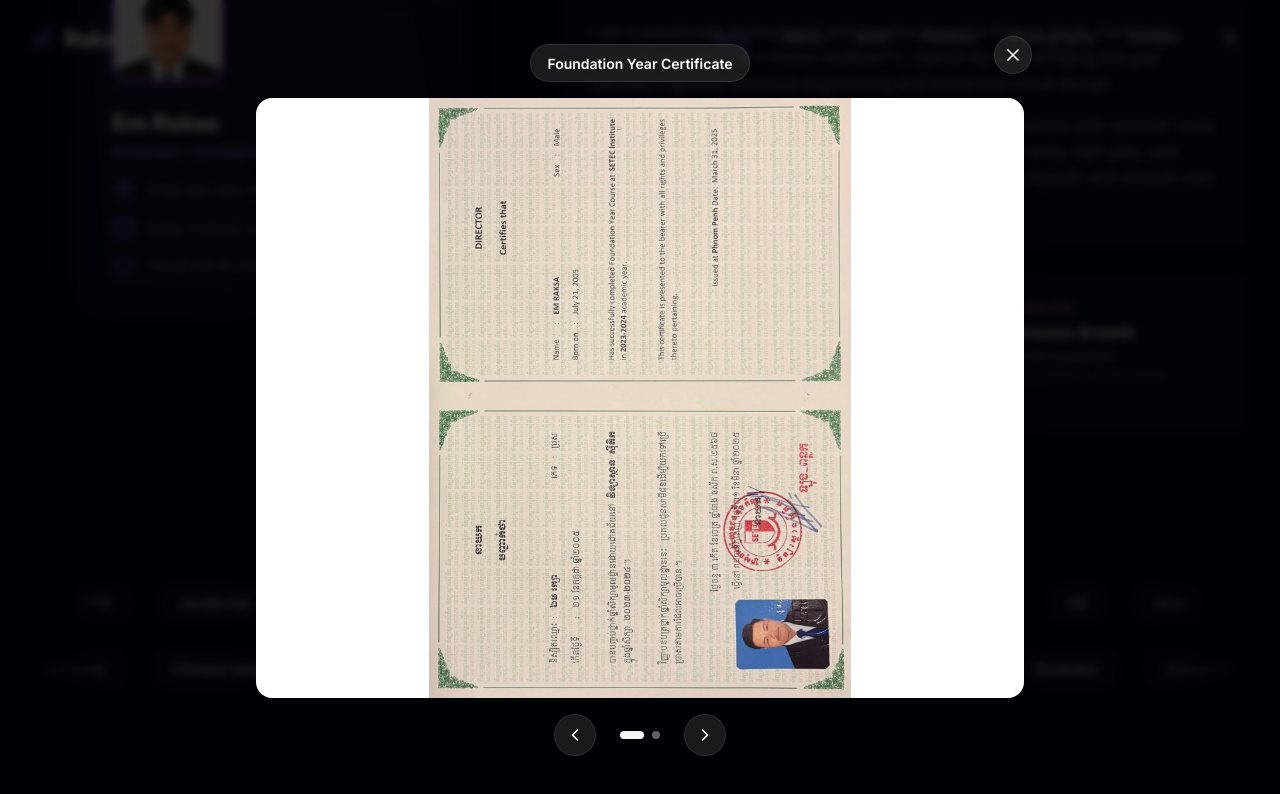
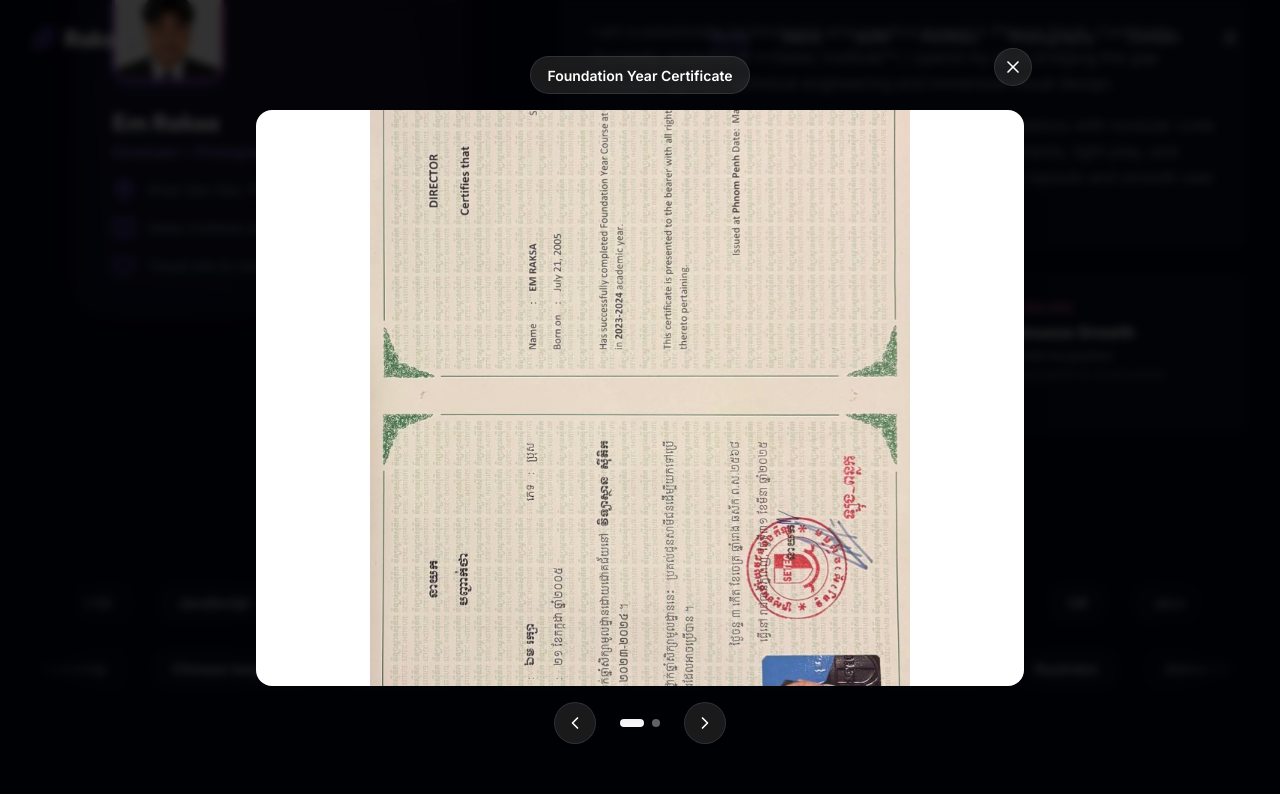
Before and after one commit to raksa99/My-Portfolio-EM-RAKSA, a React (Vite) app: page / in a window 1280 px wide. Both pictures are taken after a click on the button "View Certificate". Shown: the part 1039-1833 px from the top of the page. Built offline with nearby package versions, Linux system fonts and the light colour scheme.

Commit message:
fix: rotate certificate images to landscape orientation

```diff
--- a/src/components/About.tsx
+++ b/src/components/About.tsx
@@ -268,7 +268,7 @@
             </div>
 
             {/* Certificate Image */}
-            <div className="relative w-full overflow-hidden rounded-2xl shadow-2xl bg-white">
+            <div className="relative w-full overflow-hidden rounded-2xl shadow-2xl bg-white flex items-center justify-center" style={{ aspectRatio: '4/3' }}>
               <AnimatePresence mode="wait">
                 <motion.img
                   key={certIndex}
@@ -278,7 +278,7 @@
                   animate={{ opacity: 1, x: 0 }}
                   exit={{ opacity: 0, x: -30 }}
                   transition={{ duration: 0.3 }}
-                  className="w-full h-auto max-h-[75vh] object-contain"
+                  className="h-[133%] w-auto object-contain -rotate-90"
                 />
               </AnimatePresence>
             </div>
```
